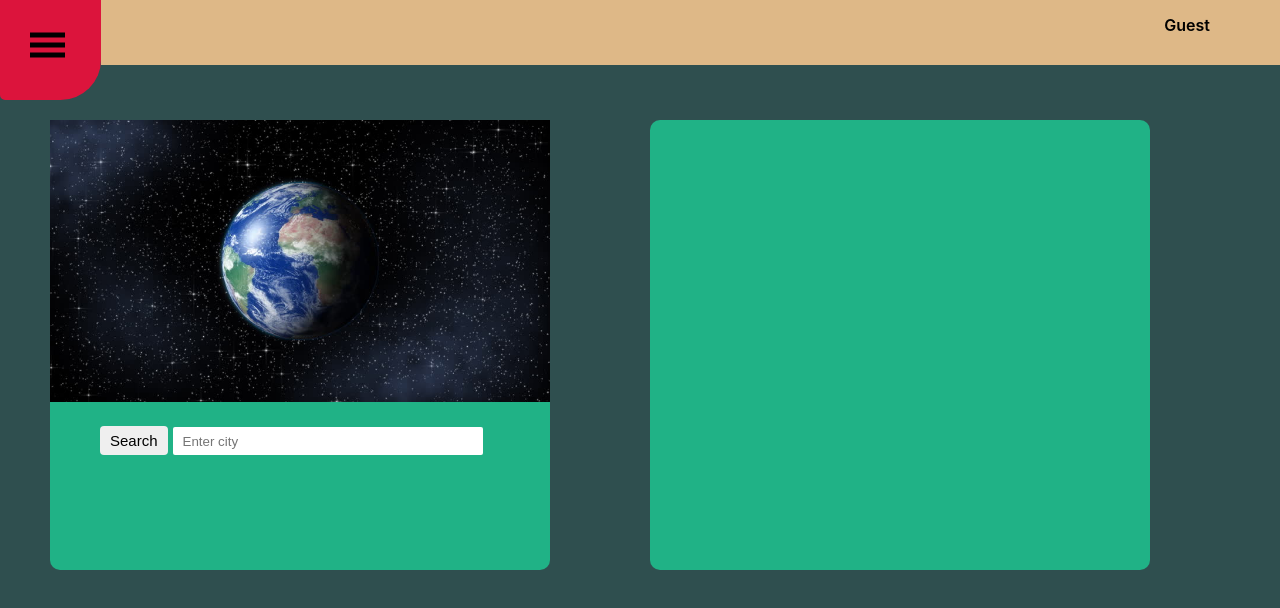
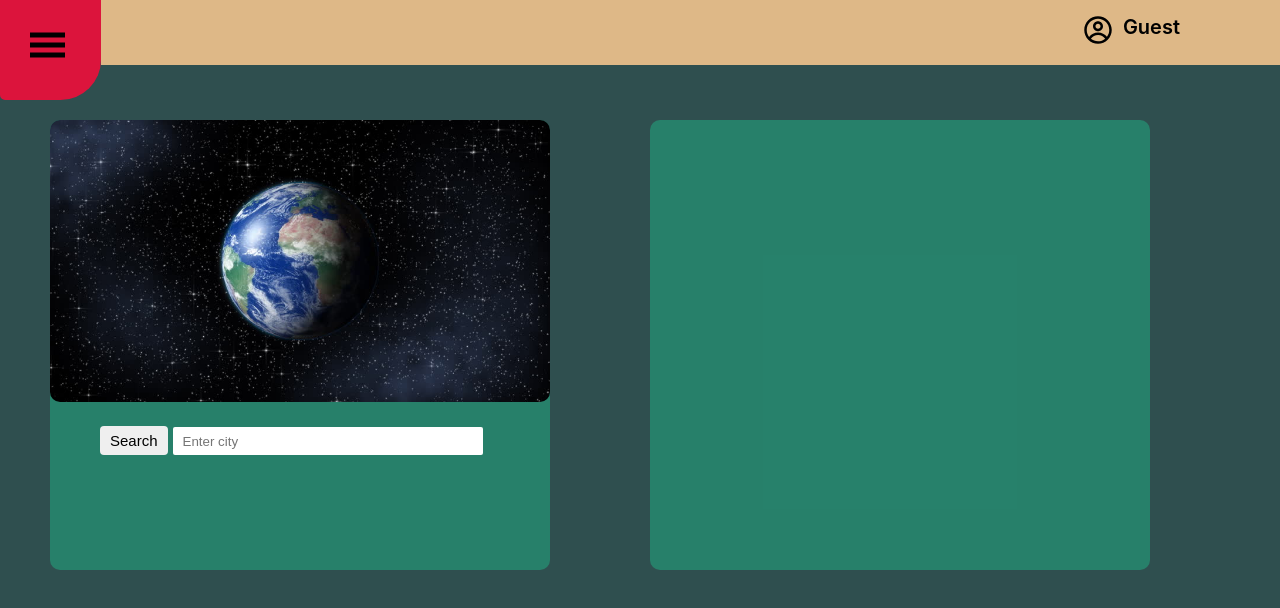
Before and after one commit to Guruaswin/Weather-Forecaster, a React (Create React App) app: page / in a window 1280 px wide. Shown: the top 608 px of the page. Built offline with nearby package versions, Linux system fonts and the light colour scheme.

Commit message:
Updated Code

```diff
--- a/src/App.css
+++ b/src/App.css
@@ -108,16 +108,24 @@ body{
   width: 100%;
   height: 65px;
 }
+.profileLogo{
+  float: right;
+  margin: 15px 5px;
+  height: 30px;
+  width: 30px;
+}
 .login{
   float: right;
-  margin: 15px 70px;
+  margin: 15px 100px 15px 5px;
   font-weight: 600;
+  font-size: 20px;
+  cursor: pointer;
 }
 .bodySection{
   display: flex;
 }
 .leftTab{
-  background-color: rgb(32, 178, 134);
+  background-color: rgb(32, 178, 134, 0.5);
   height: 450px;
   width: 500px;
   margin: 20px 50px;
@@ -125,7 +133,7 @@ body{
 }
 .earthImage{
   width: 100%;
-  background-color: blue;
+  border-radius: 10px;
 }
 .searchCity{
   margin: 20px 30px;
@@ -146,7 +154,7 @@ body{
   border: none;
 }
 .rightTab{
-  background-color: rgb(32, 178, 134);
+  background-color: rgb(32, 178, 134, 0.5);
   height: 450px;
   width: 500px;
   margin: 20px 50px;
--- a/src/App.js
+++ b/src/App.js
@@ -3,6 +3,7 @@ import './App.css';
 // import earth from './earth.jpg';
 import earth2 from './earth2.jpg';
 import { GiHamburgerMenu } from 'react-icons/gi';
+import { CgProfile } from 'react-icons/cg';
 
 function App() {
   return (
@@ -32,6 +33,7 @@ function App() {
           </div>
           <div className="navBar">
             <ul className='login'>Guest</ul>
+            <CgProfile className='profileLogo'/>
           </div>
         </div>
         <div className="bodySection">
```
